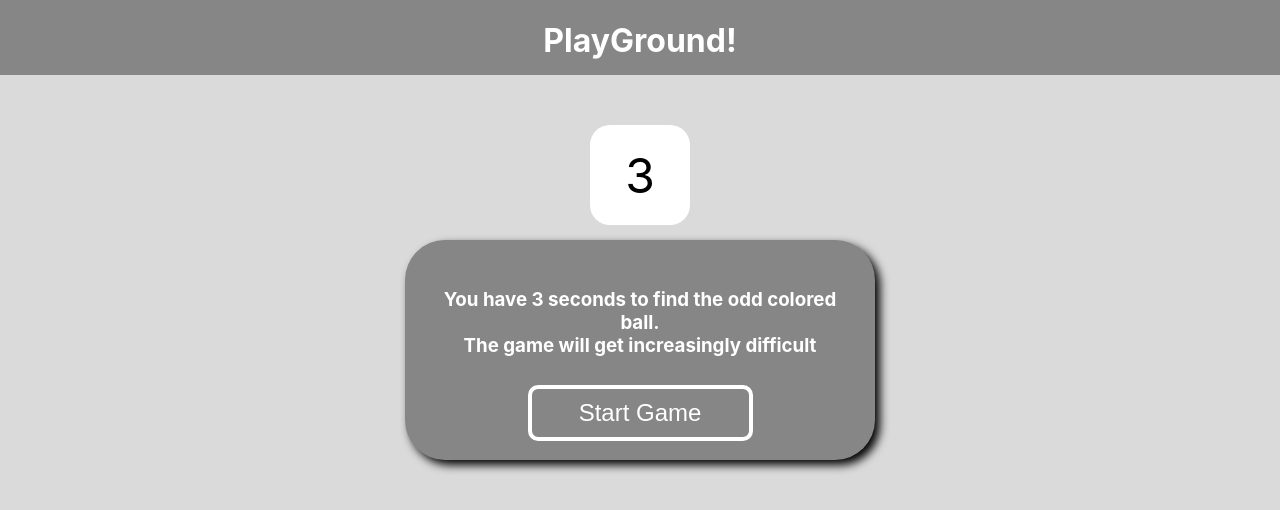
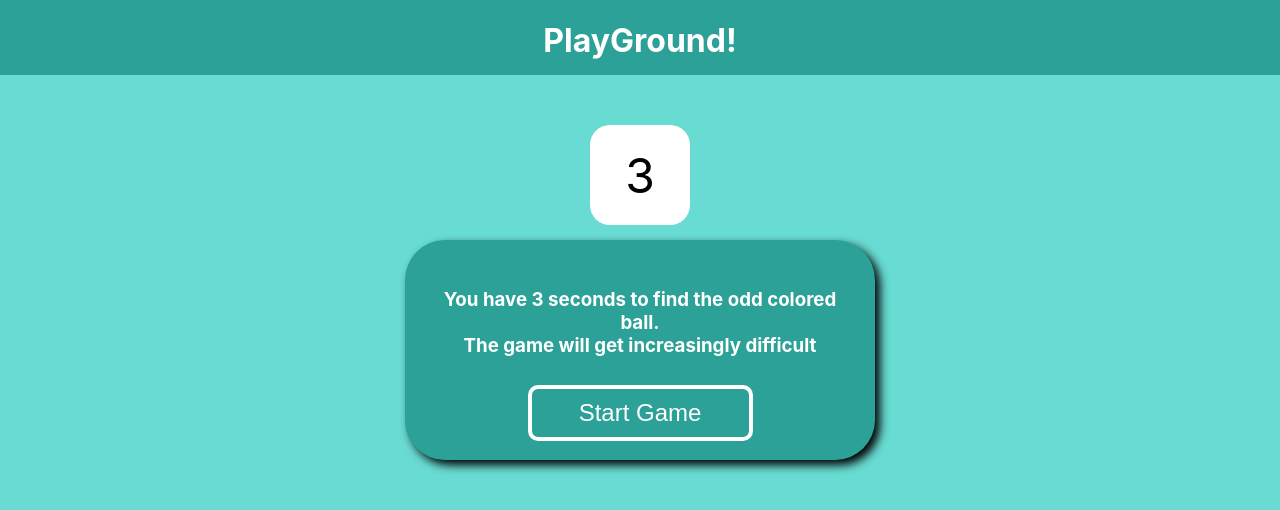
Before and after one commit to federico-palma/playground, a React (Create React App) app: page /Odd-Color in a window 1280 px wide. Shown: the top 510 px of the page. Built offline with nearby package versions, Linux system fonts and the light colour scheme; the HTML template or start-up script is replaced by a standard one.

Commit message:
Background color change

```diff
--- a/src/Layout/Header.module.css
+++ b/src/Layout/Header.module.css
@@ -26,5 +26,5 @@
 }
 
 .odd-color {
-  background-color: #868686;
+  background-color: #2ba198;
 }
--- a/src/Pages/Odd-Color/Odd-Color.module.css
+++ b/src/Pages/Odd-Color/Odd-Color.module.css
@@ -1,5 +1,5 @@
 .background {
-  background-color: #dadada;
+  background-color: #68dbd2;
   margin: 0px;
   margin-top: 75px;
   height: calc(100vh - 75px);
--- a/src/Pages/Odd-Color/Odd-ColorPage.js
+++ b/src/Pages/Odd-Color/Odd-ColorPage.js
@@ -82,7 +82,7 @@ const OddColorPage = () => {
             btnActive={true}
             handleStartGame={handleStartGame}
             modalText={gameLost ? endDesc : gameDesc}
-            backColor="#868686"
+            backColor="#2ba198"
           ></Modal>
         )}
         <div>
```
